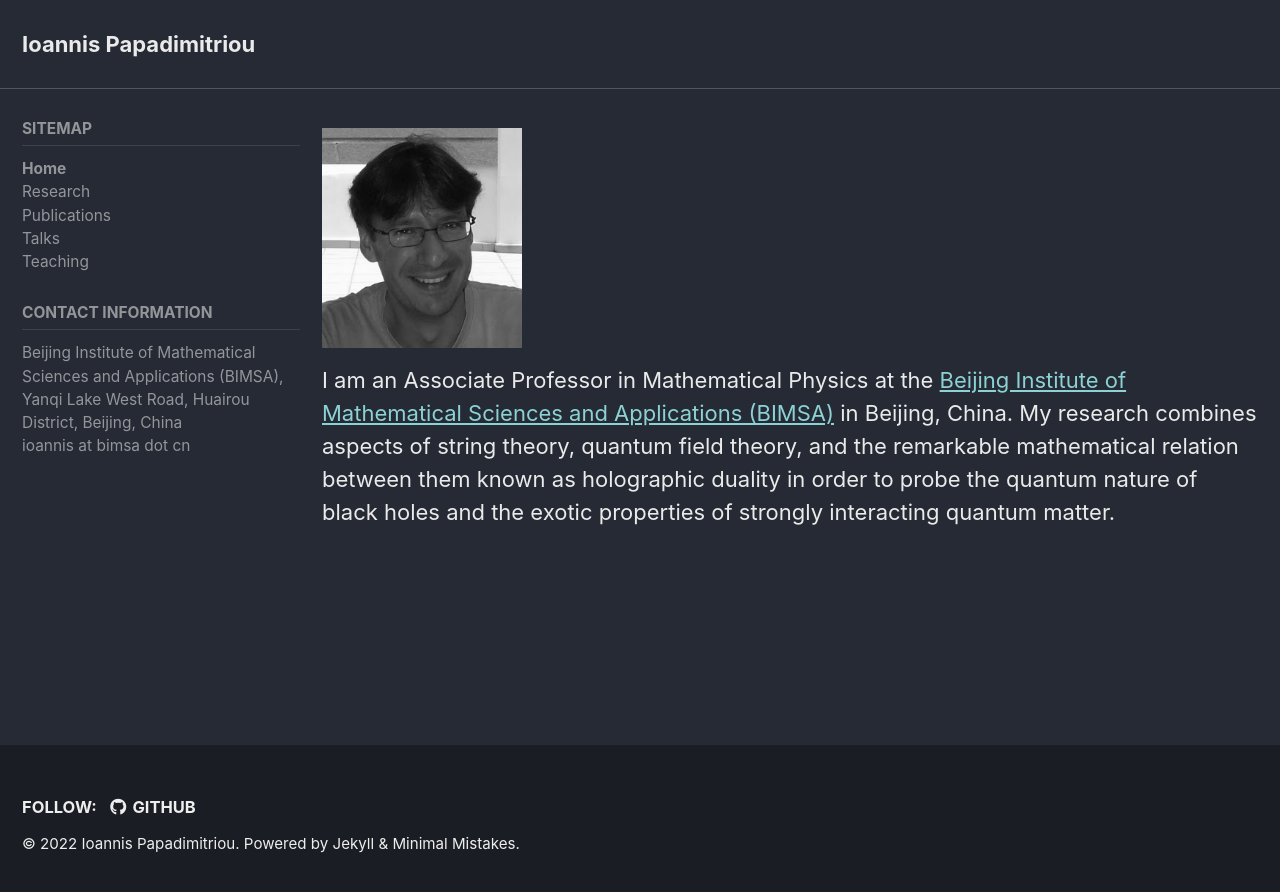
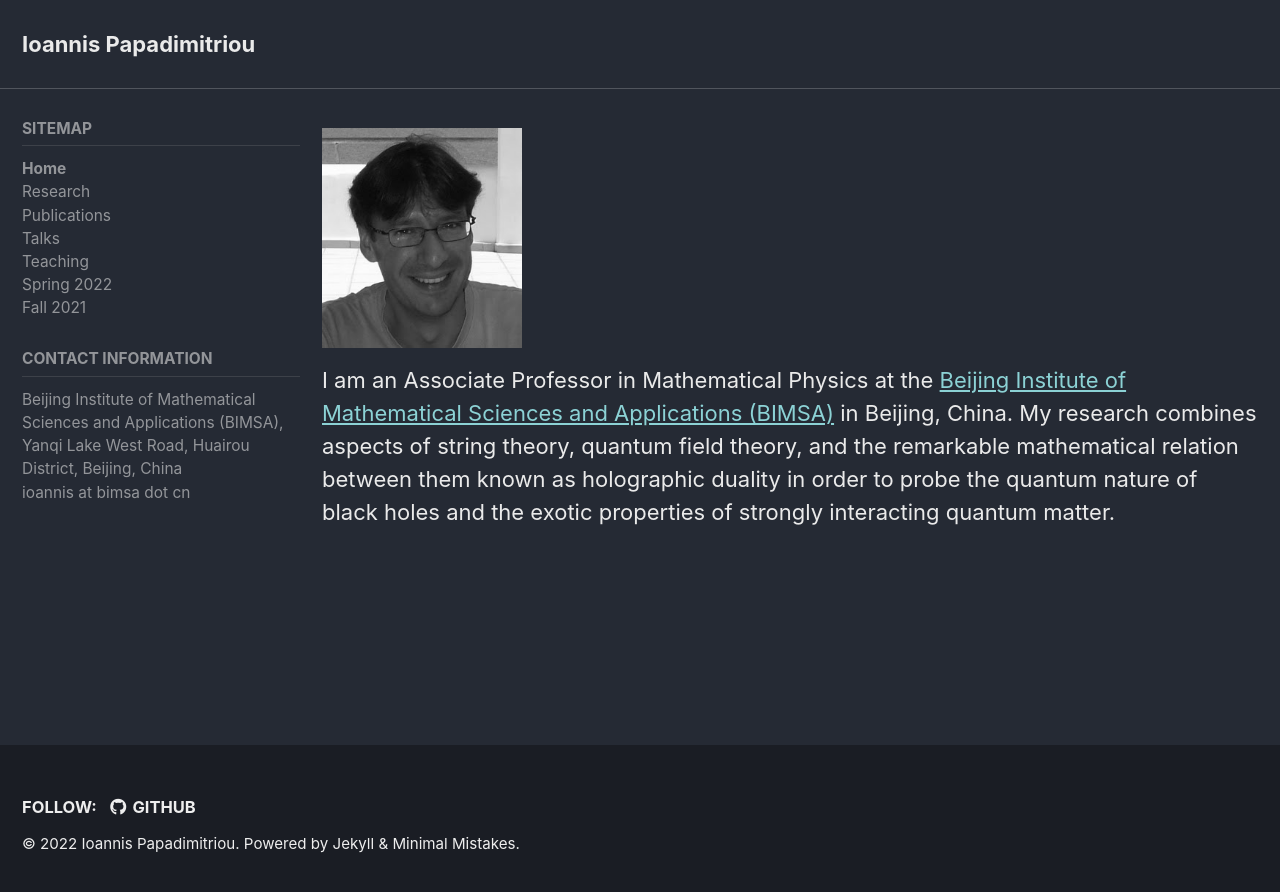
Before and after one commit to ipapadimitriou/ipapadimitriou.github.io, a Jekyll site: the page built from _pages/index.md, in a window 1280 px wide. Shown: the top 892 px of the page. Built offline with Jekyll 4.4.1, drawn with Linux system fonts in a browser that asks for light colours; cached includes are drawn as plain includes.

Commit message:
Update navigation.yml

```diff
--- a/_data/navigation.yml
+++ b/_data/navigation.yml
@@ -24,6 +24,10 @@ sitemap:
             url: /talks.html
           - title: "Teaching"
             url: /teaching.html
+          - title: "Spring 2022"
+            url: /2022.html
+          - title: "Fall 2021"
+            url: /2021.html
 
 contact:
     - title: "Contact Information"
```
